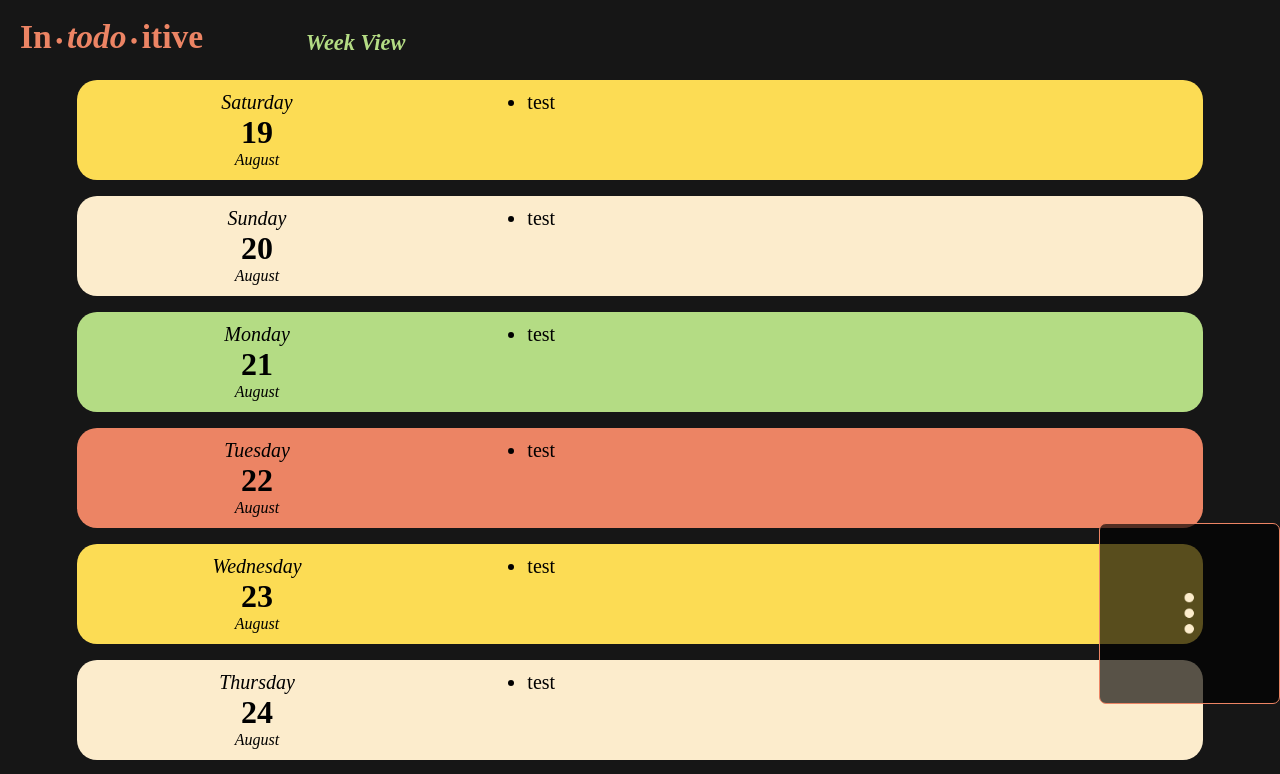
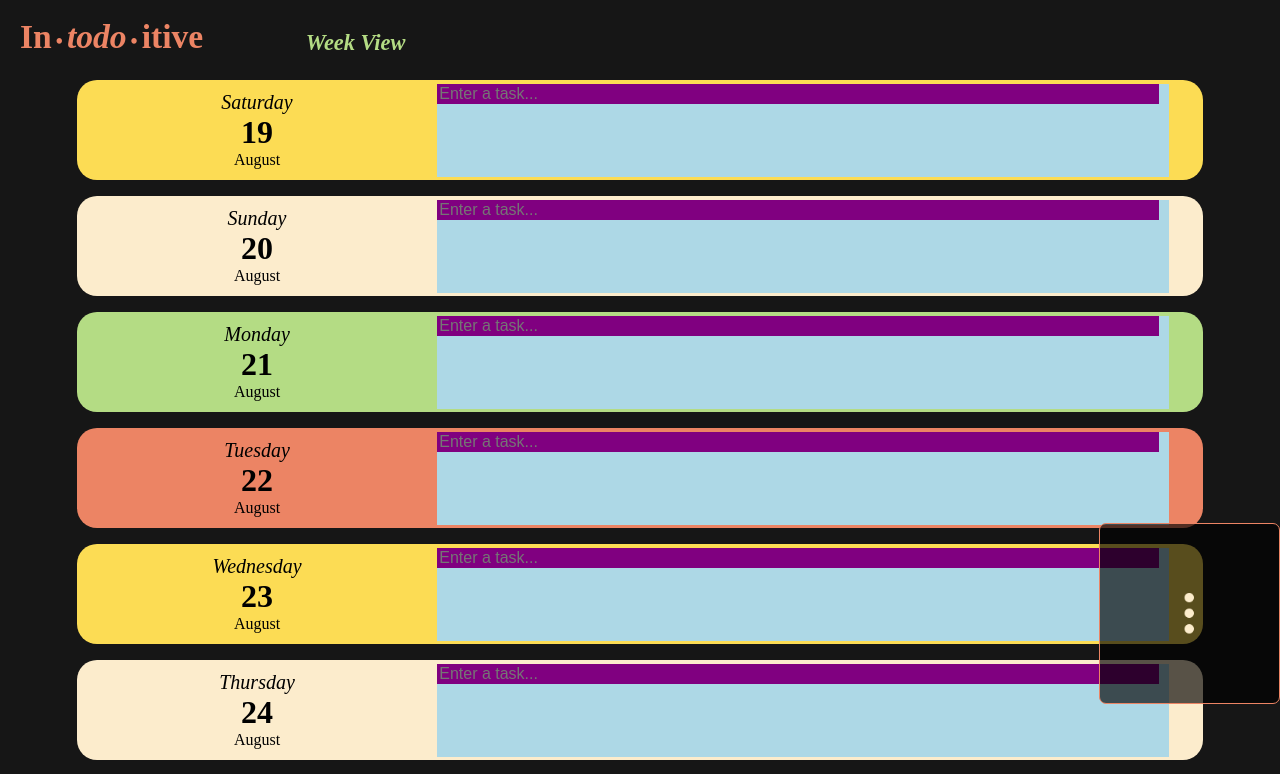
Before and after one commit to lparr30/in-todo-itive, a React (Create React App) app: page / in a window 1280 px wide. Shown: the top 774 px of the page. Built offline with nearby package versions, Linux system fonts and the light colour scheme.

Commit message:
changes ul and li to a div and input

```diff
--- a/src/components/ChangeView.jsx
+++ b/src/components/ChangeView.jsx
@@ -13,6 +13,7 @@ const ShowMenuContainer = styled.div`
   width: 14vw;
   height: 14vw;
   border-radius: 7px;
+  z-index: 1;
 `;
 
 const MenuContainer = styled.div`
@@ -30,6 +31,7 @@ const MenuContainer = styled.div`
   display: flex;
   flex-direction: column;
   justify-content: space-evenly;
+  z-index: 1;
 `;
 
 const navLinkStyle = {
--- a/src/components/WeekCard/WeekDate.jsx
+++ b/src/components/WeekCard/WeekDate.jsx
@@ -30,7 +30,7 @@ const DateMonth = styled.p`
   background: none;
   margin: 0;
   font-size: 1em;
-  font-style: italic;
+  // font-style: italic;
 `;
 
 const WeekDate = ({ weekday, date, month }) => {
--- a/src/components/WeekCard/WeekTasks.jsx
+++ b/src/components/WeekCard/WeekTasks.jsx
@@ -1,16 +1,16 @@
 import { styled } from "styled-components";
 
-const TaskContainer = styled.ul`
-  background: none;
+const TaskContainer = styled.div`
+  background: lightBlue;
   position: relative;
-  top: -5px;
-  width: 55%;
-  margin-left: 8%;
-  padding: 0;
-  color: rgb(0,0,0);
+  width: 65%;
+  height: 93%;
+  // margin-top: 1%;
+  margin: auto 0;
+  padding: 0 0 0 0;
 `;
 
-const Tasks = styled.li`
+const Tasks = styled.p`
   background: none;
   font-size: 1.25em;
 `;
@@ -18,7 +18,18 @@ const Tasks = styled.li`
 const WeekTasks = () => {
   return (
     <TaskContainer>
-      <Tasks>test</Tasks>
+      <input
+        type="text"
+        placeholder="Enter a task..."
+        style={{
+          background: "purple",
+          border: "none",
+          width: "98%",
+          height: "20%",
+          fontSize: "1em",
+        }}
+      ></input>
+      {/* <Tasks>test</Tasks> */}
     </TaskContainer>
   );
 };
```
